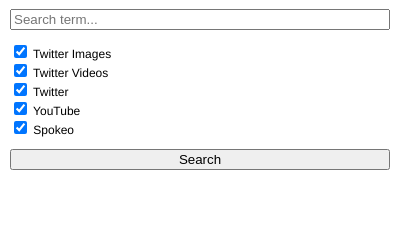
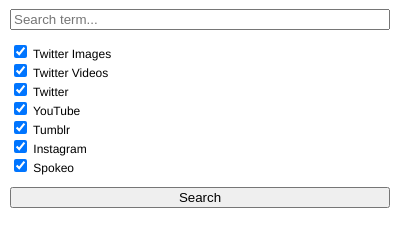
Before and after one commit to storyful/multisearch, a browser extension: page popup.html in a window 400 px wide. Shown: the part 34-280 px from the top of the page. Drawn offline with Linux system fonts and the light colour scheme.

Commit message:
Fixes #5 and #6 adding Tumblr and Instagram search options.

```diff
--- a/main.css
+++ b/main.css
@@ -2,7 +2,7 @@
 {
 	font-family: Helvetica, Sans-serif;
 	font-size: 12px;
-	height: 200px;
+	height: 230px;
 	margin: 0;
 	min-width: 220px;
 	padding: 5px;
--- a/popup.html
+++ b/popup.html
@@ -55,6 +55,24 @@
 						<input 	type="checkbox"
 										checked="checked"
 										id="preset_spokeo"
+										data-search-url="http://www.tumblr.com/tagged/{{k}}">
+						Tumblr
+					</label>
+				</li>
+				<li>
+					<label>
+						<input 	type="checkbox"
+										checked="checked"
+										id="preset_spokeo"
+										data-search-url="http://search.stagram.com/search/?q={{k}}">
+						Instagram
+					</label>
+				</li>
+				<li>
+					<label>
+						<input 	type="checkbox"
+										checked="checked"
+										id="preset_spokeo"
 										data-search-url="http://www.spokeo.com/search?q={{k}}">
 						Spokeo
 					</label>
```
Also changed, not shown: manifest.json.
